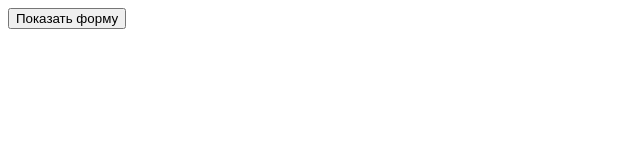
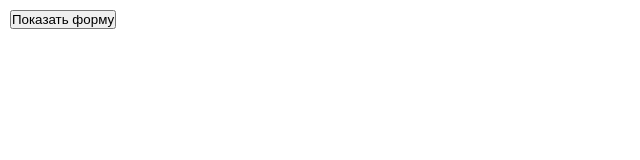
Before and after one commit to xobpuk/xobpuk.github.io, a plain HTML site: page 8/index.html in a window 1280 px wide. Shown: the full height of the page, 0-640 px from the left. Drawn offline with nearby package versions, Linux system fonts and the light colour scheme.

Commit message:
Update index.html

```diff
--- a/8/index.html
+++ b/8/index.html
@@ -6,7 +6,7 @@
     <meta name="viewport" content="width=device-width, initial-scale=1.0" />
     <title>Ховратенко Андрей</title>
     <script src="https://ajax.googleapis.com/ajax/libs/jquery/3.6.0/jquery.min.js"></script>
-    <link rel="stylesheet" href="andew.css" />
+    <link rel="stylesheet" href="andrew.css" />
   </head>
   <body>
     <button id="popup-btn">Показать форму</button>
```
